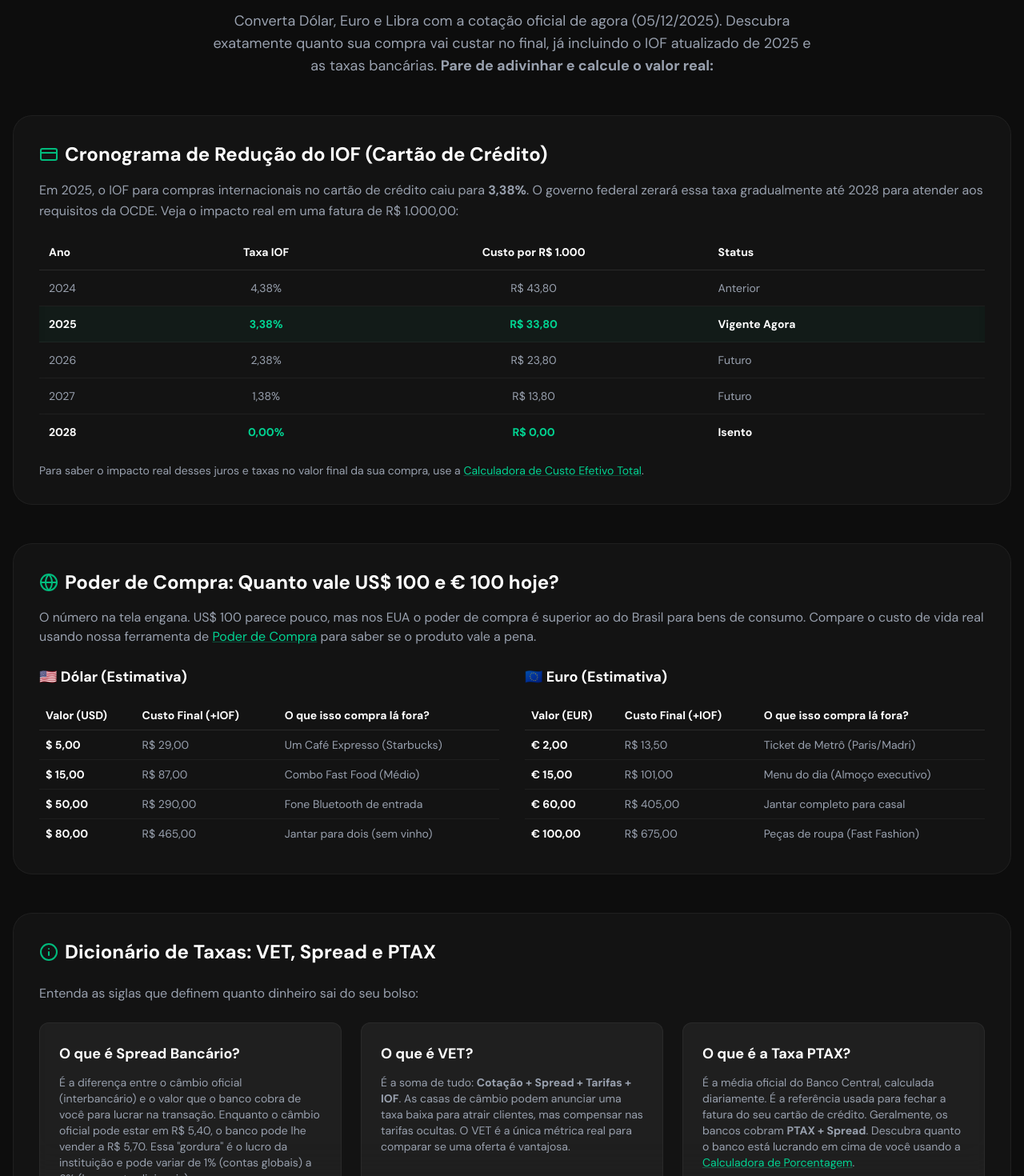
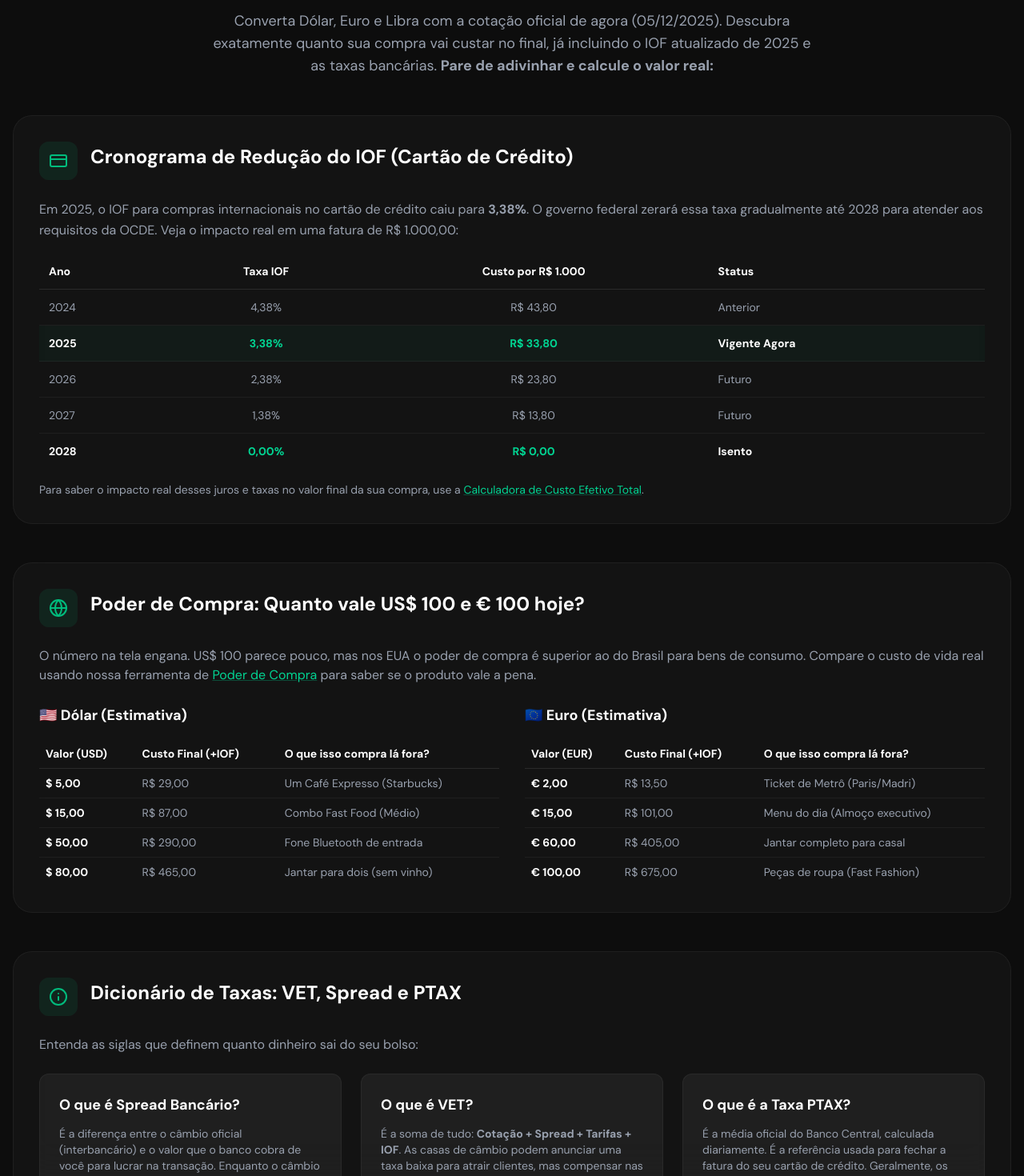
Before and after one commit to lucasgomesc1993/Site-App-Financeiro, a React (Vite) app: page /calculadoras/conversor-moedas in a window 1280 px wide. Shown: the part 1030-2500 px from the top of the page at 80% size. Built offline with nearby package versions, Linux system fonts and the light colour scheme.

Commit message:
style(mobile): standarize icon and padding for IOF, Purchasing Power, and Dictionary sections

```diff
--- a/components/tools/CurrencyConverterPage.tsx
+++ b/components/tools/CurrencyConverterPage.tsx
@@ -275,11 +275,15 @@ export function CurrencyConverterPage() {
                 </div>
 
                 {/* Cronograma IOF */}
-                <div className="bg-[#1a1a1a]/50 backdrop-blur-xl border border-white/5 rounded-3xl p-8 mb-12 animate-in fade-in slide-in-from-bottom-4 duration-700">
-                    <h2 className="text-2xl font-bold text-white mb-4 flex items-center gap-2">
+                <div className="bg-[#1a1a1a]/50 backdrop-blur-xl border border-white/5 rounded-3xl p-5 md:p-8 mb-12 animate-in fade-in slide-in-from-bottom-4 duration-700">
+                    <div className="flex items-start gap-4 mb-6">
+                        <div className="bg-emerald-500/10 p-3 rounded-xl shrink-0">
                             <CreditCard className="w-6 h-6 text-emerald-500" />
+                        </div>
+                        <h2 className="text-xl md:text-2xl font-bold text-white leading-tight mt-1">
                             Cronograma de Redução do IOF (Cartão de Crédito)
                         </h2>
+                    </div>
                     <div className="space-y-4 text-gray-400 leading-relaxed">
                         <p>
                             Em 2025, o IOF para compras internacionais no cartão de crédito caiu para <strong>3,38%</strong>. O governo federal zerará essa taxa gradualmente até 2028 para atender aos requisitos da OCDE. Veja o impacto real em uma fatura de R$ 1.000,00:
@@ -335,11 +339,15 @@ export function CurrencyConverterPage() {
                 </div>
 
                 {/* Poder de Compra */}
-                <div className="bg-[#1a1a1a]/50 backdrop-blur-xl border border-white/5 rounded-3xl p-8 mb-12 animate-in fade-in slide-in-from-bottom-4 duration-700">
-                    <h2 className="text-2xl font-bold text-white mb-4 flex items-center gap-2">
+                <div className="bg-[#1a1a1a]/50 backdrop-blur-xl border border-white/5 rounded-3xl p-5 md:p-8 mb-12 animate-in fade-in slide-in-from-bottom-4 duration-700">
+                    <div className="flex items-start gap-4 mb-6">
+                        <div className="bg-emerald-500/10 p-3 rounded-xl shrink-0">
                             <Globe className="w-6 h-6 text-emerald-500" />
+                        </div>
+                        <h2 className="text-xl md:text-2xl font-bold text-white leading-tight mt-1">
                             Poder de Compra: Quanto vale US$ 100 e € 100 hoje?
                         </h2>
+                    </div>
                     <p className="text-gray-400 mb-6">
                         O número na tela engana. US$ 100 parece pouco, mas nos EUA o poder de compra é superior ao do Brasil para bens de consumo. Compare o custo de vida real usando nossa ferramenta de <Link to="/calculadoras/poder-de-compra" className="text-emerald-400 hover:text-emerald-300 underline decoration-emerald-400/30">Poder de Compra</Link> para saber se o produto vale a pena.
                     </p>
@@ -426,11 +434,15 @@ export function CurrencyConverterPage() {
                 </div>
 
                 {/* Dicionário de Taxas */}
-                <div className="bg-[#1a1a1a]/50 backdrop-blur-xl border border-white/5 rounded-3xl p-8 mb-12 animate-in fade-in slide-in-from-bottom-4 duration-700">
-                    <h2 className="text-2xl font-bold text-white mb-6 flex items-center gap-2">
+                <div className="bg-[#1a1a1a]/50 backdrop-blur-xl border border-white/5 rounded-3xl p-5 md:p-8 mb-12 animate-in fade-in slide-in-from-bottom-4 duration-700">
+                    <div className="flex items-start gap-4 mb-6">
+                        <div className="bg-emerald-500/10 p-3 rounded-xl shrink-0">
                             <Info className="w-6 h-6 text-emerald-500" />
+                        </div>
+                        <h2 className="text-xl md:text-2xl font-bold text-white leading-tight mt-1">
                             Dicionário de Taxas: VET, Spread e PTAX
                         </h2>
+                    </div>
                     <p className="text-gray-400 mb-6">
                         Entenda as siglas que definem quanto dinheiro sai do seu bolso:
                     </p>
```
Lines whose indentation alone changed are shown as unchanged.
